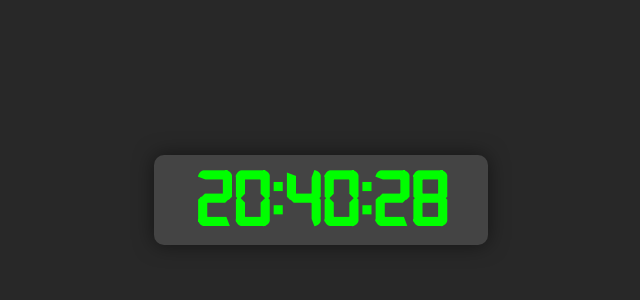
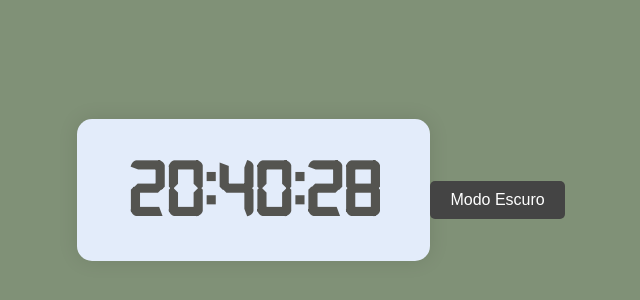
Before and after one commit to elbwrlimx/projetos, a plain HTML site: page relogio digital/index.html in a window 1280 px wide. Shown: the part 200-500 px from the top of the page, without its empty margins (319-959 px from the left). Drawn offline with Linux system fonts and the light colour scheme.

Commit message:
mudanças no estilo

```diff
--- a/relogio digital/index.html
+++ b/relogio digital/index.html
@@ -10,7 +10,7 @@
     <div class="relogio">
         <h1 id="horas">00:00:00</h1>
       </div>
-
+      <button id="toggleModo">Modo Escuro</button>
       <script src="main.js"></script>
 
 </body>
--- a/relogio digital/main.js
+++ b/relogio digital/main.js
@@ -1,20 +1,50 @@
+// Função para atualizar o relógio
 function atualizarRelogio() {
-    const horasElemento = document.getElementById('horas');
+  const horasElemento = document.getElementById('horas');
+  const agora = new Date();
+  const horas = String(agora.getHours()).padStart(2, '0');
+  const minutos = String(agora.getMinutes()).padStart(2, '0');
+  const segundos = String(agora.getSeconds()).padStart(2, '0');
+  horasElemento.textContent = `${horas}:${minutos}:${segundos}`;
+}
 
-    // Obtém a hora atual
-    const horarioAtual = new Date();
+// Função para alternar entre modo claro e escuro
+function alternarModo() {
+  const body = document.body;
+  const botao = document.getElementById('toggleModo');
 
-    // Formata as horas, minutos e segundos para sempre ter 2 dígitos
-    const horas = String(horarioAtual.getHours()).padStart(2, '0');
-    const minutos = String(horarioAtual.getMinutes()).padStart(2, '0');
-    const segundos = String(horarioAtual.getSeconds()).padStart(2, '0');
+  if (body.classList.contains('modo-escuro')) {
+    body.classList.remove('modo-escuro'); // Remove o modo escuro
+    botao.textContent = 'Modo Escuro';
+    localStorage.setItem('modo', 'claro');
+  } else {
+    body.classList.add('modo-escuro'); // Adiciona o modo escuro
+    botao.textContent = 'Modo Claro';
+    localStorage.setItem('modo', 'escuro');
+  }
+}
 
-    // Atualiza o conteúdo do elemento com a hora formatada
-    horasElemento.textContent = `${horas}:${minutos}:${segundos}`;
+// Verifica o modo salvo no localStorage ao carregar a página
+function carregarModoSalvo() {
+  const modoSalvo = localStorage.getItem('modo');
+  const body = document.body;
+  const botao = document.getElementById('toggleModo');
+
+  if (modoSalvo === 'escuro') {
+    body.classList.add('modo-escuro');
+    botao.textContent = 'Modo Claro';
+  } else {
+    body.classList.add('modo-claro');
+    botao.textContent = 'Modo Escuro';
   }
+}
 
-  // Atualiza o relógio a cada segundo
+// Configura o relógio e o modo ao carregar a página
+window.onload = () => {
+  carregarModoSalvo();
+  atualizarRelogio();
   setInterval(atualizarRelogio, 1000);
 
-  // Chama a função uma vez para evitar o delay inicial
-  atualizarRelogio();
+  // Adiciona o evento de clique ao botão
+  document.getElementById('toggleModo').addEventListener('click', alternarModo);
+};
--- a/relogio digital/style.css
+++ b/relogio digital/style.css
@@ -2,7 +2,6 @@
   font-family: 'Digital-7';
   src: url('fonts/digital-7.ttf') format('truetype');
 }
-
 
 body {
   display: flex;
@@ -10,23 +9,63 @@ body {
   align-items: center;
   height: 100vh;
   margin: 0;
-    background-color: #282828;
+  font-family: Digital-7, monospace;
+  background-color: #809177;
+  transition: background-color 0.3s, color 0.3s;
 }
 
+.container {
+  text-align: center;
+}
+
+/* Aplicando Gestalt: Figura e Fundo */
 .relogio {
-    display: flex;
-    justify-content: center;
-    align-items: center;
+  background-color: #E3ECFA;
+  padding: 30px 50px;
+  border-radius: 15px;
+  box-shadow: 0 0 20px rgba(0, 0, 0, 0.1);
+  margin-bottom: 20px; /* Proximidade com o botão */
+}
+
+/* Aplicando Gestalt: Continuidade e Semelhança */
+h1 {
+  font-family: 'Digital-7', monospace;
+  font-size: 80px;
+  color: #545450;
+  margin: 0;
+}
+
+button {
+  padding: 10px 20px;
+  font-size: 16px;
+  border: none;
+  border-radius: 5px;
   background-color: #444;
-    height: 50px;
-    padding: 20px 40px;
-    border-radius: 10px;
+  color: #fff;
+  cursor: pointer;
+  transition: background-color 0.3s;
+}
+
+button:hover {
+  background-color: #666;
+}
+
+/* Modo Escuro (Aplicando Gestalt: Contraste) */
+body.modo-escuro {
+  background-color: #282828;
+  color: #f0f0f0;
+}
+
+body.modo-escuro .relogio {
+  background-color: #444;
   box-shadow: 0 0 20px rgba(0, 0, 0, 0.5);
 }
 
-  h1 {
-    font-family: 'Digital-7', monospace;
+body.modo-escuro h1 {
   color: #00ff00;
-    font-size: 80px;
-    margin: 0;
 }
+
+body.modo-escuro button {
+  background-color: #666;
+  color: #fff;
+}
```
Lines whose indentation alone changed are shown as unchanged.
